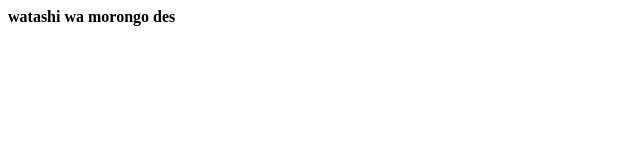
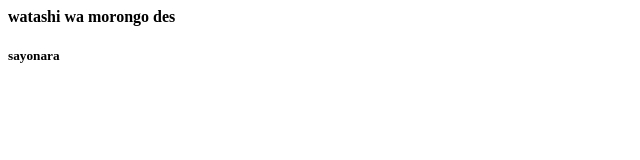
Before and after one commit to Jeaguer30/adele, a plain HTML site: page index.html in a window 1280 px wide. Shown: the full height of the page, 0-640 px from the left. Drawn offline with Linux system fonts and the light colour scheme.

Commit message:
lomnknwejen

```diff
--- a/index.html
+++ b/index.html
@@ -1 +1,5 @@
 <h4> watashi wa morongo des </h4>
+
+<h5>
+    sayonara
+</h5>
```
